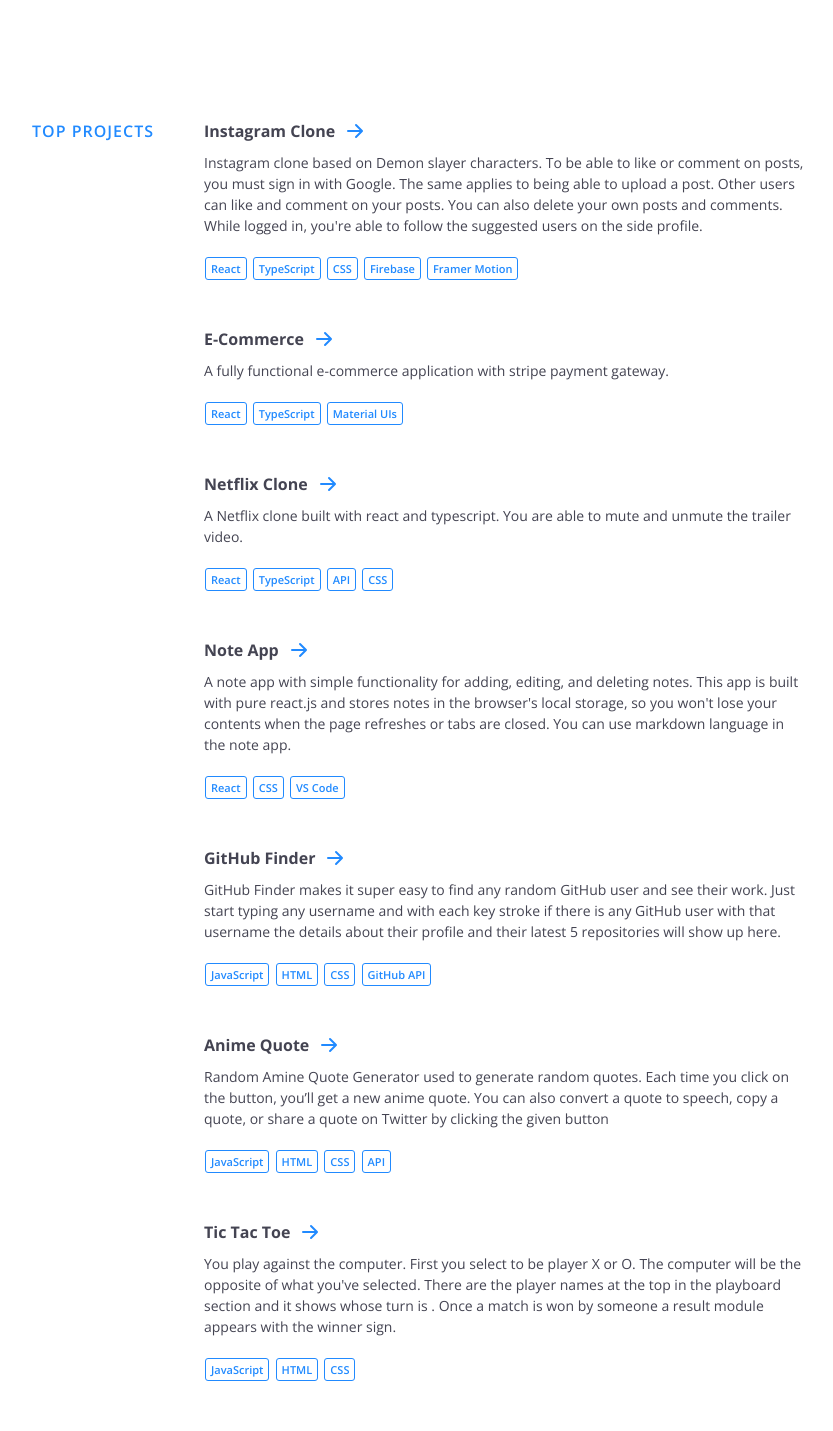
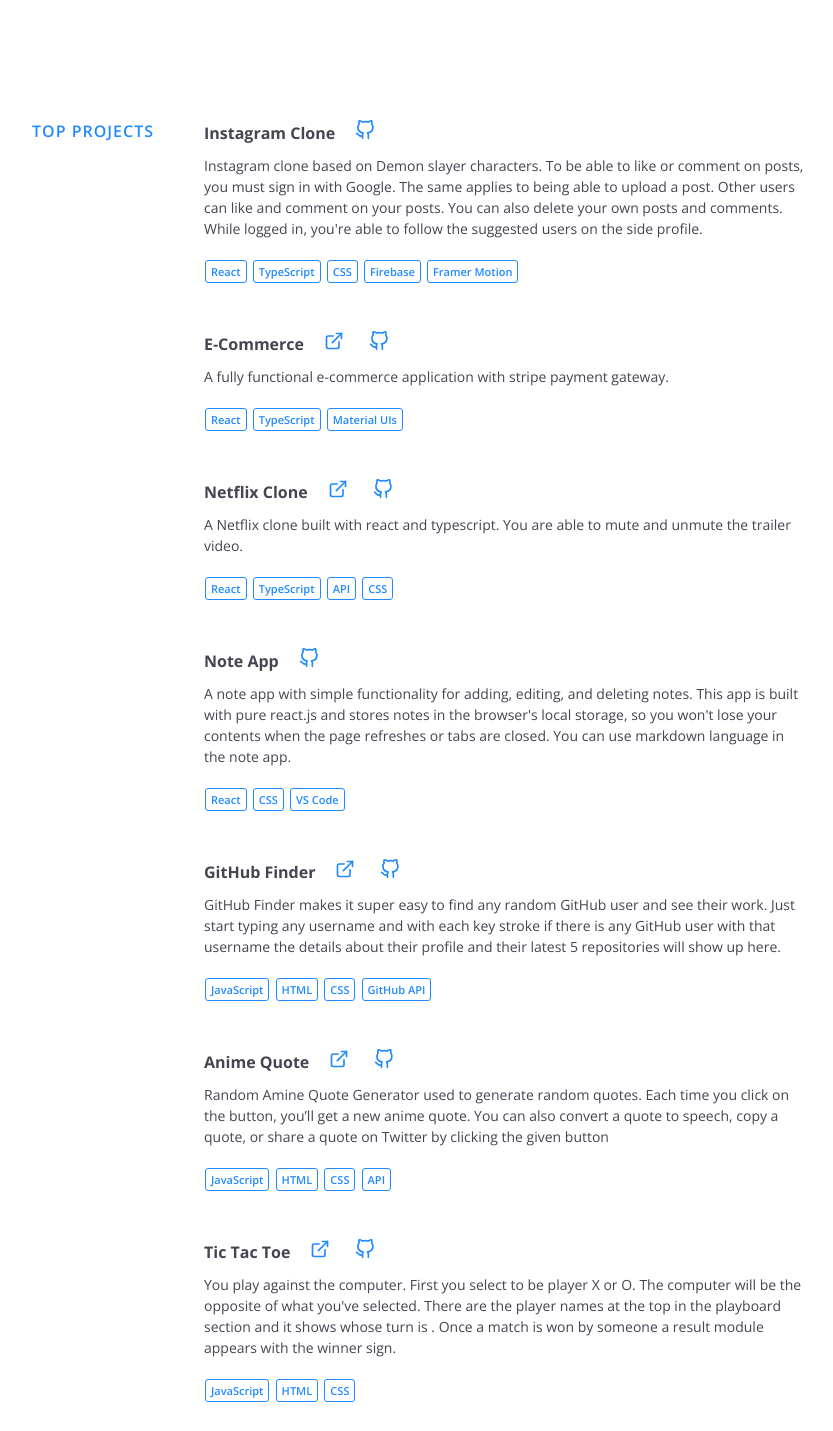
Before and after one commit to mirayatech/V3-Portfolio, a React (Vite) app: page / in a window 1280 px wide. Shown: the part 1580-3011 px from the top of the page, without its empty margins (222-1055 px from the left). Built offline with nearby package versions, Linux system fonts and the light colour scheme.

Commit message:
feat: add project link and github link

```diff
--- a/src/components/projects/projects.css
+++ b/src/components/projects/projects.css
@@ -34,25 +34,29 @@
   margin-bottom: 50px;
 }
 
-.projects .wrapper .project .title {
+.projects .wrapper .project .project__wrapper {
   display: flex;
   align-items: center;
   margin-bottom: 10px;
   transition: all 0.3s ease;
 }
 
-.projects .wrapper .project .title h3 {
+.projects .wrapper .project .project__wrapper h3 {
   font-weight: 700;
 }
 
-.projects .wrapper .project .title .arrow {
-  margin-left: 10px;
+.projects .wrapper .project .project__wrapper .arrow {
+  margin: 0 5px;
   font-size: calc(20 / 16 * 1rem);
   transition: all 0.3s ease;
 }
 
-.projects .wrapper .project .title:hover .arrow {
-  transform: translateX(8px);
+.projects .wrapper .project .project__wrapper .arrow:first-child {
+  margin-left: 20px;
+}
+
+.projects .wrapper .project .project__wrapper .arrow:hover {
+  transform: translateY(-5px);
 }
 
 .projects .wrapper p {
--- a/src/components/projects/projects.tsx
+++ b/src/components/projects/projects.tsx
@@ -1,4 +1,6 @@
 import { HiArrowRight } from "react-icons/hi";
+import { FiExternalLink, FiGithub } from "react-icons/fi";
+
 import "./projects.css";
 import "../../App.css";
 
@@ -10,13 +12,23 @@
         {/* Project 1 */}
         <div className="project">
           <h3 className="projects__title mobile">Top projects</h3>
+          <div className="project__wrapper">
+            <h3>Instagram Clone</h3>{" "}
+            <span>
+              {/* <FiExternalLink className="arrow" /> */}
               <a
                 href="https://github.com/mirayatech/Instagram-Clone"
                 target="_blank"
-            className="title"
               >
-            <h3>Instagram Clone</h3> <HiArrowRight className="arrow" />
+                <a
+                  href="https://github.com/mirayatech/Instagram-Clone"
+                  target="_blank"
+                >
+                  <FiGithub className="arrow" />
                 </a>
+              </a>
+            </span>
+          </div>
           <p>
             Instagram clone based on Demon slayer characters. To be able to like
             or comment on posts, you must sign in with Google. The same applies
@@ -32,13 +44,20 @@
         </div>
         {/* Project 2 */}
         <div className="project">
+          <div className="project__wrapper">
+            <h3>E-Commerce</h3>{" "}
+            <span>
+              <a href="https://mystore-ecommerce.vercel.app/" target="_blank">
+                <FiExternalLink className="arrow" />
+              </a>
               <a
                 href="https://github.com/mirayatech/E-Commerce"
                 target="_blank"
-            className="title"
               >
-            <h3>E-Commerce</h3> <HiArrowRight className="arrow" />
+                <FiGithub className="arrow" />
               </a>
+            </span>
+          </div>
           <p>
             A fully functional e-commerce application with stripe payment
             gateway.
@@ -50,13 +69,21 @@
         </div>
         {/* Project 3 */}
         <div className="project">
+          <div className="project__wrapper">
+            <h3>Netflix Clone</h3>{" "}
+            <span>
+              <a href="https://netflix-mirayatech.vercel.app/" target="_blank">
+                <FiExternalLink className="arrow" />
+              </a>
+
               <a
                 href="https://github.com/mirayatech/Netflix-Clone"
                 target="_blank"
-            className="title"
               >
-            <h3>Netflix Clone</h3> <HiArrowRight className="arrow" />
+                <FiGithub className="arrow" />
               </a>
+            </span>
+          </div>
 
           <p>
             A Netflix clone built with react and typescript. You are able to
@@ -69,13 +96,14 @@
         </div>
         {/* Project 4 */}
         <div className="project">
-          <a
-            href="https://github.com/mirayatech/Note-App"
-            target="_blank"
-            className="title"
-          >
-            <h3>Note App</h3> <HiArrowRight className="arrow" />
+          <div className="project__wrapper">
+            <h3>Note App</h3>{" "}
+            <span>
+              <a href="https://github.com/mirayatech/Note-App" target="_blank">
+                <FiGithub className="arrow" />
               </a>
+            </span>
+          </div>
 
           <p>
             A note app with simple functionality for adding, editing, and
@@ -90,13 +118,20 @@
         </div>
         {/* Project 5 */}
         <div className="project">
+          <div className="project__wrapper">
+            <h3>GitHub Finder</h3>{" "}
+            <span>
+              <a href="https://ghfinder-phi.vercel.app/" target="_blank">
+                <FiExternalLink className="arrow" />
+              </a>
               <a
                 href="https://github.com/mirayatech/Github-Finder"
                 target="_blank"
-            className="title"
               >
-            <h3>GitHub Finder</h3> <HiArrowRight className="arrow" />
+                <FiGithub className="arrow" />
               </a>
+            </span>
+          </div>
           <p>
             GitHub Finder makes it super easy to find any random GitHub user and
             see their work. Just start typing any username and with each key
@@ -112,13 +147,21 @@
 
         {/* Project 6 */}
         <div className="project">
+          <div className="project__wrapper">
+            <h3>Anime Quote</h3>{" "}
+            <span>
+              <a href="https://anime-quotes-rho.vercel.app/">
+                {" "}
+                <FiExternalLink className="arrow" />
+              </a>
               <a
                 href="https://github.com/mirayatech/Anime-Quote"
                 target="_blank"
-            className="title"
               >
-            <h3>Anime Quote</h3> <HiArrowRight className="arrow" />
+                <FiGithub className="arrow" />
               </a>
+            </span>
+          </div>
           <p>
             Random Amine Quote Generator used to generate random quotes. Each
             time you click on the button, you’ll get a new anime quote. You can
@@ -132,13 +175,21 @@
         </div>
         {/* Project 6 */}
         <div className="project">
+          <div className="project__wrapper">
+            <h3>Tic Tac Toe</h3>{" "}
+            <span>
+              <a href="  https://toxo-two.vercel.app/" target="blank">
+                {" "}
+                <FiExternalLink className="arrow" />
+              </a>
               <a
-            href="https://github.com/mirayatech/Tic-Tac-Toe"
+                href=" https://github.com/mirayatech/Tic-Tac-Toe "
                 target="_blank"
-            className="title"
               >
-            <h3>Tic Tac Toe</h3> <HiArrowRight className="arrow" />
+                <FiGithub className="arrow" />
               </a>
+            </span>
+          </div>
           <p>
             You play against the computer. First you select to be player X or O.
             The computer will be the opposite of what you've selected. There are
@@ -153,13 +204,19 @@
 
         {/* Project 6 */}
         <div className="project">
-          <a
-            href="https://github.com/mirayatech/mitsuki"
-            target="_blank"
-            className="title"
-          >
-            <h3>Mitsuki</h3> <HiArrowRight className="arrow" />
+          <div className="project__wrapper">
+            <h3>Mitsuki</h3>{" "}
+            <span>
+              <a href="https://mitsuki-psi.vercel.app/">
+                {" "}
+                <FiExternalLink className="arrow" />
               </a>
+
+              <a href="https://github.com/mirayatech/Mitsuki" target="_blank">
+                <FiGithub className="arrow" />
+              </a>
+            </span>
+          </div>
           <p>
             On the first page it is an todo app, where you can easily add, edit,
             or delete your task. There are filters button too that helps you to
```
Lines whose indentation alone changed are shown as unchanged.
